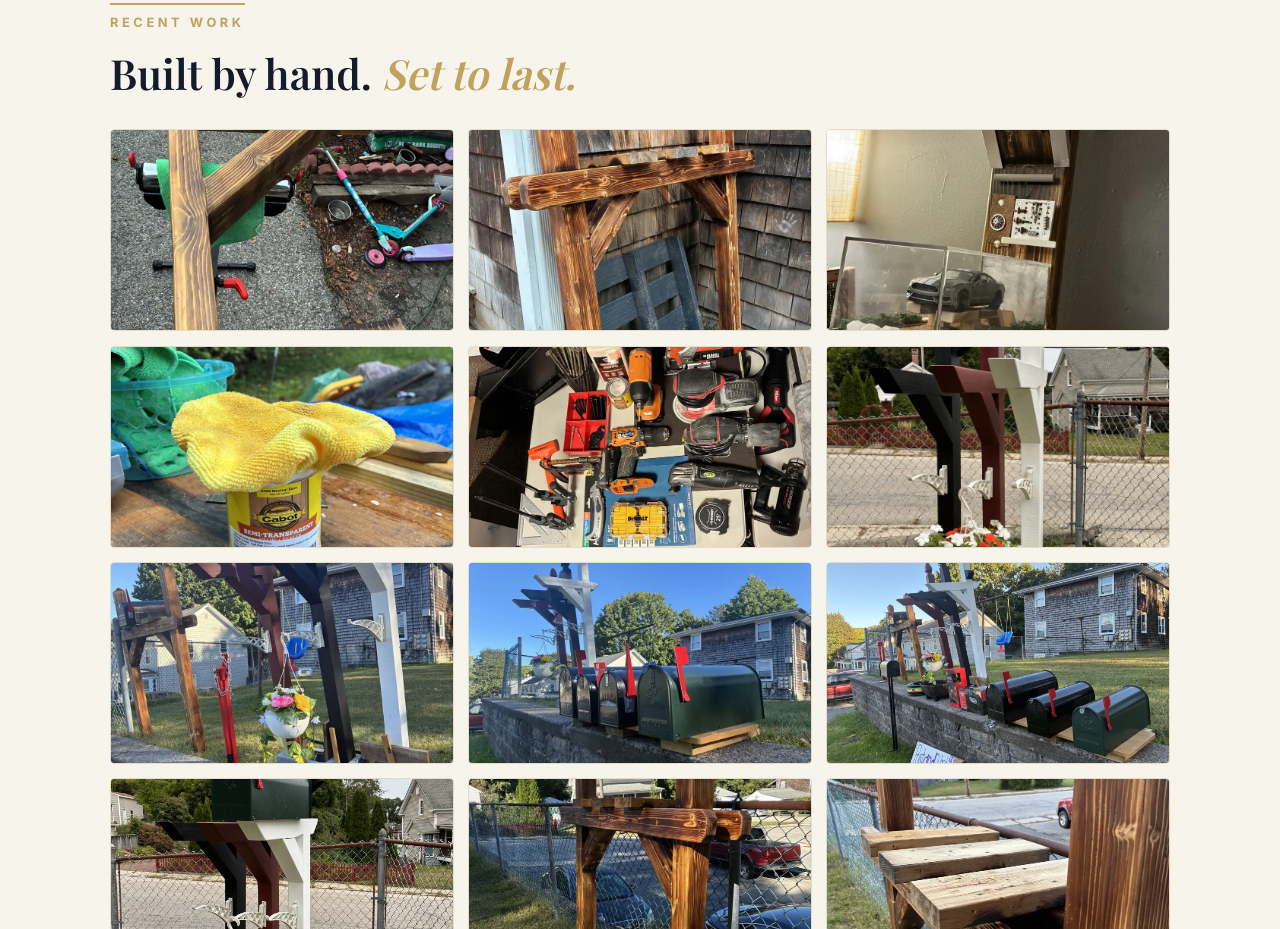
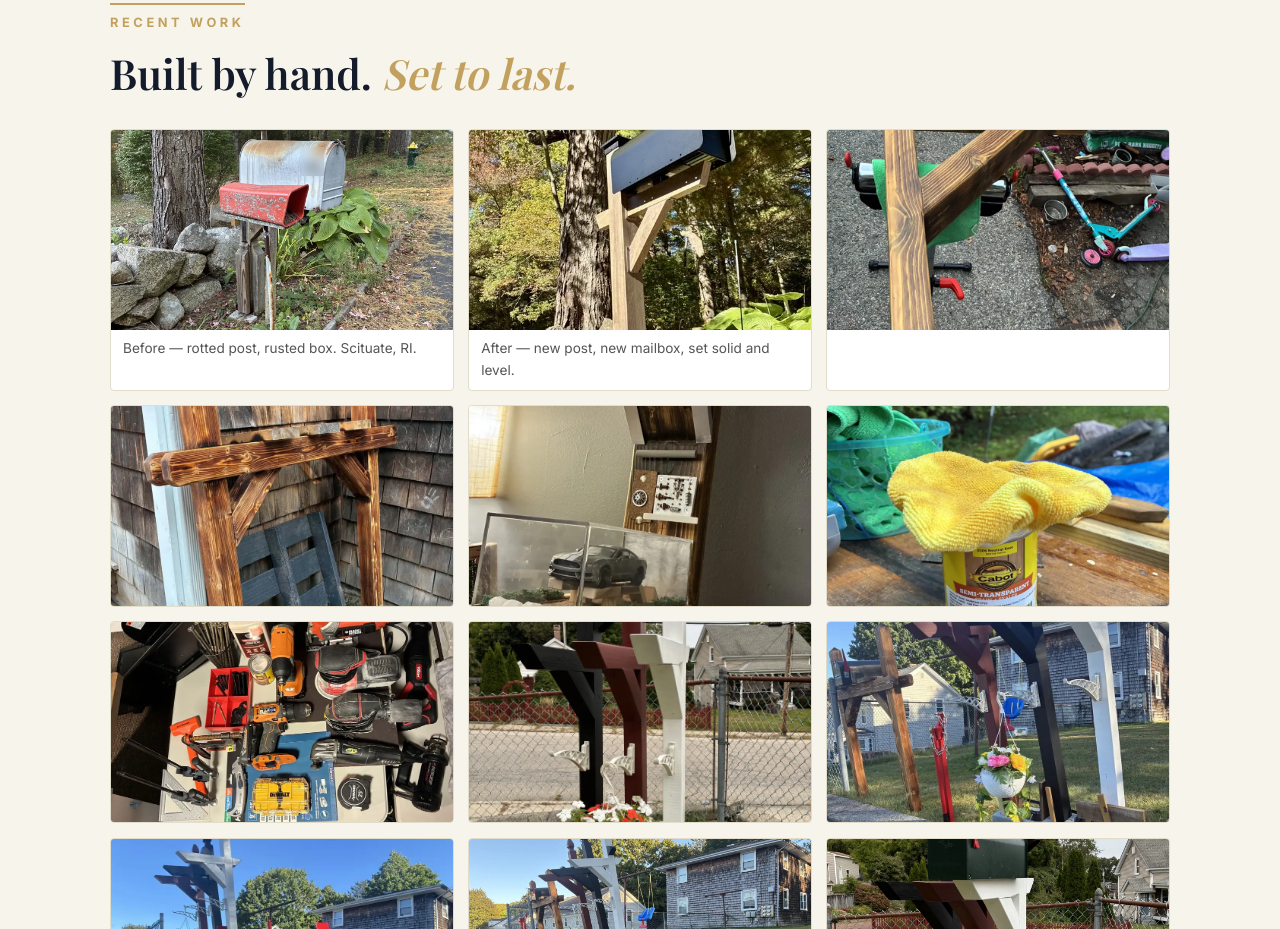
Before and after one commit to habitatconcepts/NE-Post-Polish-static, a plain HTML site: page index.html in a window 1280 px wide. Shown: the part 4976-5905 px from the top of the page. Drawn offline with nearby package versions, Linux system fonts and the light colour scheme; a web font is replaced by a local one.

Commit message:
Add Pereira job before/after to Recent work gallery

```diff
--- a/index.html
+++ b/index.html
@@ -280,6 +280,8 @@
     <h2>Built by hand. <em>Set to last.</em></h2>
     <!-- EDIT: gallery — swipe sideways on mobile; swap any photo by replacing the file in images/ (keep the name or update it here) -->
     <div class="gallery-strip">
+      <figure><img src="images/pereira-before.webp" alt="Rotted post and rusted mailbox before replacement, Scituate RI"><figcaption>Before — rotted post, rusted box. Scituate, RI.</figcaption></figure>
+      <figure><img src="images/pereira-after.webp" alt="New post and mailbox installed, set solid and level"><figcaption>After — new post, new mailbox, set solid and level.</figcaption></figure>
       <figure><img src="images/driveway.webp" alt="Finished mailbox install at the end of a driveway"></figure>
       <figure><img src="images/charredFrame.webp" alt="Charred-stain finish on a custom bracket"></figure>
       <figure><img src="images/carDisplay.webp" alt="Custom garage-themed post with diecast Mustang display"></figure>
--- a/styles.css
+++ b/styles.css
@@ -289,6 +289,7 @@ h1 em, h2 em, .tagline em { color: var(--gold); font-style: italic; }
   overflow: hidden;
 }
 .gallery-strip img { width: 100%; height: 200px; object-fit: cover; display: block; }
+.gallery-strip figcaption { padding: 0.5rem 0.75rem; font-size: 0.85rem; color: var(--ink-soft, #555); }
 
 /* ---------- sticky mobile call bar ---------- */
 .sticky-cta {
```
Also changed, not shown: images/pereira-after.webp (added), images/pereira-before.webp (added).
